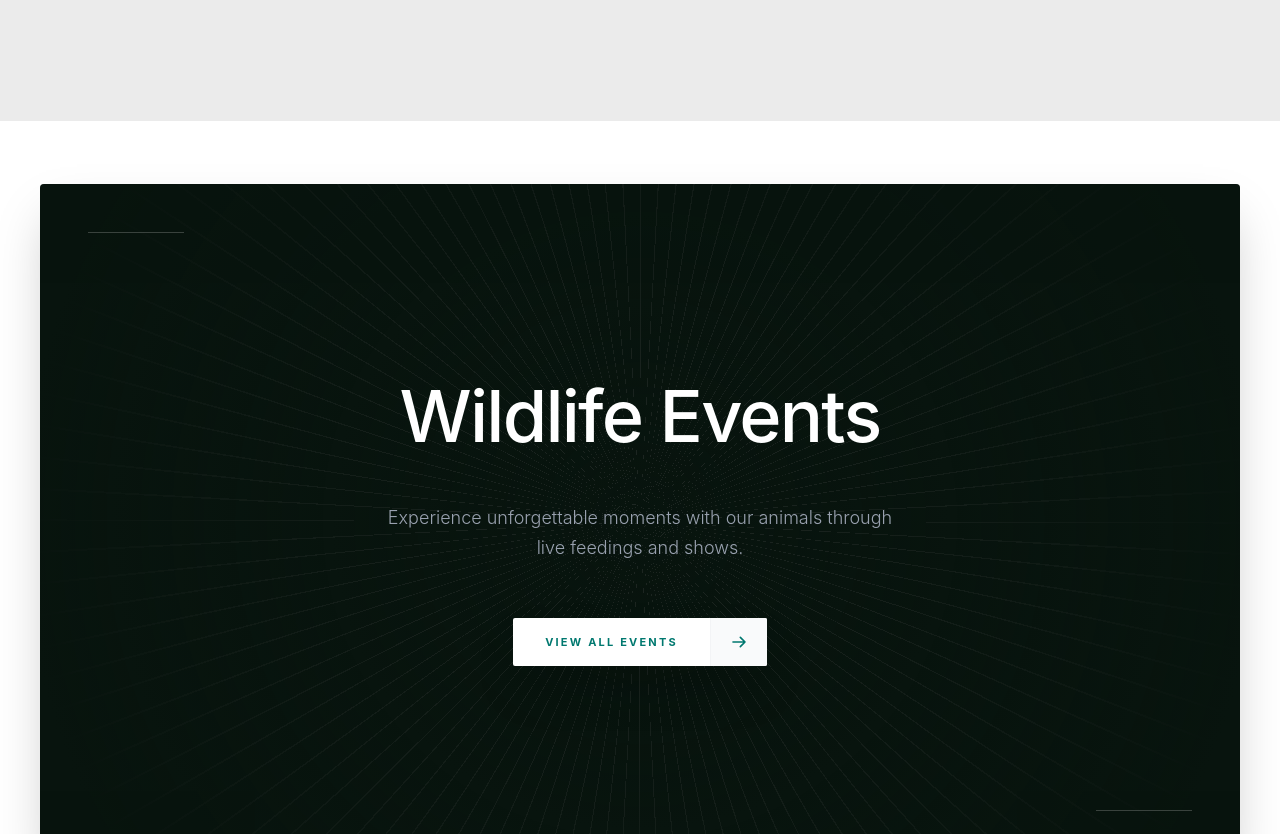
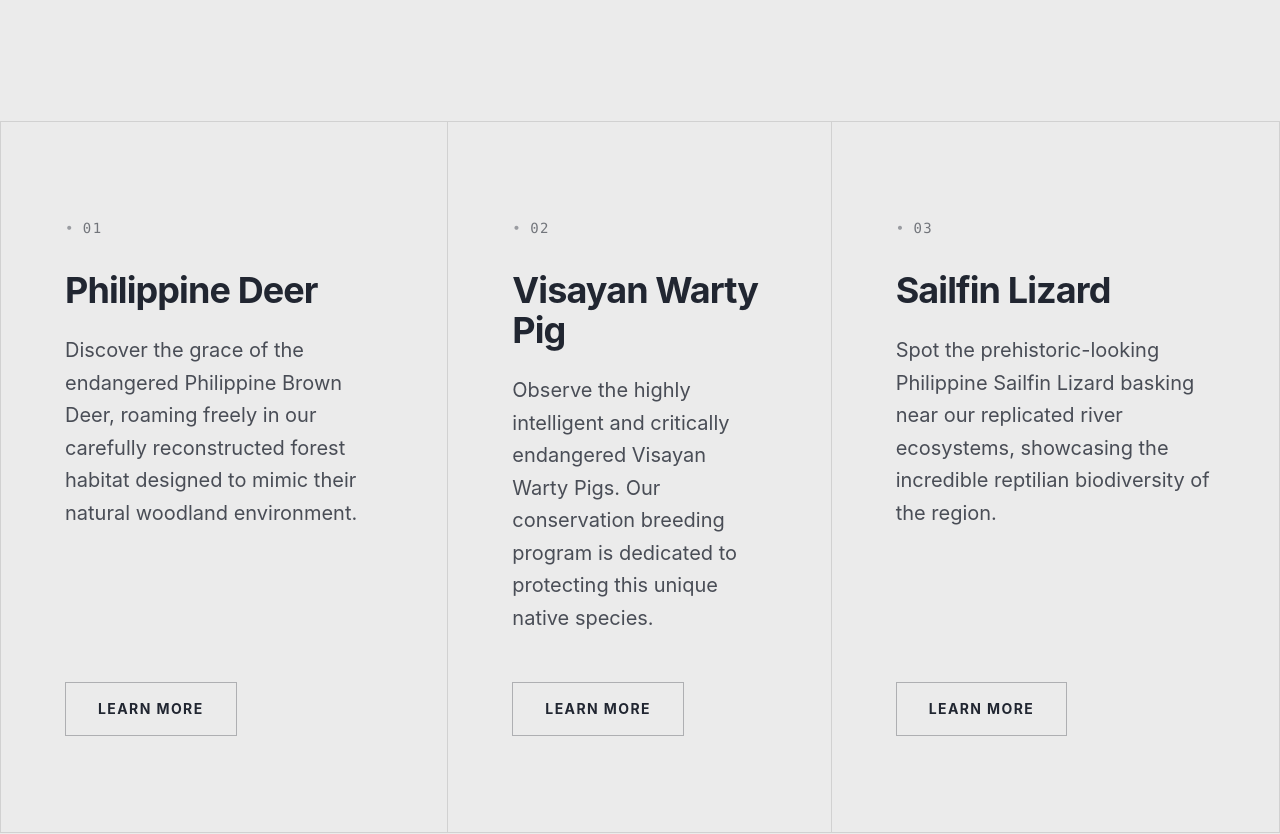
Before and after one commit to leigabriel/zoo-bulusan-calapan, a React (Vite) app in the folder frontend/: page / in a window 1280 px wide. Shown: the part 2512-3346 px from the top of the page. Built offline with nearby package versions, Linux system fonts and the light colour scheme; no server answers.

Commit message:
fix, refinement, resolve, and refractor all issues and errors

```diff
--- a/frontend/index.html
+++ b/frontend/index.html
@@ -4,7 +4,7 @@
     <meta charset="UTF-8" />
     <meta name="viewport" content="width=device-width, initial-scale=1.0" />
     <link rel="stylesheet" href="https://cdnjs.cloudflare.com/ajax/libs/font-awesome/6.5.0/css/all.min.css" crossorigin="anonymous" referrerpolicy="no-referrer" />
-    <link rel="shortcut icon" href="https://cdn-icons-png.flaticon.com/128/1864/1864472.png" type="image/x-icon">
+    <link rel="shortcut icon" href="https://cdn-icons-png.flaticon.com/128/12801/12801273.png" type="image/x-icon">
     <title>Bulusan Zoo</title>
   </head>
   <body>
--- a/frontend/src/pages/auth/LoginPage.jsx
+++ b/frontend/src/pages/auth/LoginPage.jsx
@@ -516,7 +516,7 @@ const LoginPage = () => {
             <div className="w-full md:w-1/2 flex flex-col justify-center px-6 py-12 sm:px-12 lg:px-24 bg-white">
                 <div className="w-full max-w-md mx-auto">
                     <h2 className="text-3xl lg:text-4xl font-bold text-gray-900 mb-2 tracking-tight">
-                        <span className='text-emerald-600 italic text-[1.5rem]'>Bulusan Zoo</span> <br />
+                        <span className='text-emerald-600 text-[1.5rem]'>Bulusan Zoo</span> <br />
                         Welcome Back!
                     </h2>
                     <p className="text-gray-500 text-sm lg:text-base mb-10">
--- a/frontend/src/pages/auth/RegisterPage.jsx
+++ b/frontend/src/pages/auth/RegisterPage.jsx
@@ -440,7 +440,7 @@ const RegisterPage = () => {
             <div className="w-full md:w-1/2 flex flex-col justify-center px-6 py-12 sm:px-12 lg:px-24 bg-white min-h-screen overflow-y-auto">
                 <div className="w-full max-w-md mx-auto">
                     <h2 className="text-3xl lg:text-4xl font-bold text-gray-900 mb-2 tracking-tight">
-                        <span className='text-emerald-600 italic text-[1.5rem]'>Bulusan Zoo</span> <br />
+                        <span className='text-emerald-600 text-[1.5rem]'>Bulusan Zoo</span> <br />
                         Create Account
                     </h2>
                     <p className="text-gray-500 text-sm lg:text-base mb-8 leading-relaxed">
--- a/frontend/src/pages/user/Home.jsx
+++ b/frontend/src/pages/user/Home.jsx
@@ -148,9 +148,60 @@ const Home = () => {
                     </div>
                 </section>
 
+                <section className="w-full bg-[#ebebeb] text-[#212631] border-1 border-[#d1d1d1]">
+                    <div className="max-w-[1600px] mx-auto px-6 md:px-12 lg:px-16">
+                        <div className="grid grid-cols-1 md:grid-cols-3 divide-y md:divide-y-0 md:divide-x divide-[#d1d1d1]">
 
+                            <article className="py-16 md:py-24 md:pr-12 lg:pr-16 flex flex-col h-full">
+                                <div className="text-[#212631]/60 text-xs md:text-sm font-mono font-medium tracking-widest mb-6 lg:mb-8">
+                                    <span className="text-[#212631]/40 mr-2">•</span>01
+                                </div>
+                                <h3 className="text-[1.75rem] md:text-3xl lg:text-4xl font-bold text-[#212631] mb-4 lg:mb-6 tracking-tight">
+                                    Philippine Deer
+                                </h3>
+                                <p className="text-base md:text-lg lg:text-xl text-[#212631]/80 leading-relaxed mb-8 lg:mb-12">
+                                    Discover the grace of the endangered Philippine Brown Deer, roaming freely in our carefully reconstructed forest habitat designed to mimic their natural woodland environment.
+                                </p>
+                                <button className="mt-auto self-start border border-[#212631]/30 text-[#212631] text-xs md:text-sm font-bold tracking-widest uppercase px-6 py-3 md:px-8 md:py-4 hover:bg-[#212631] hover:text-[#ebebeb] transition-all duration-300">
+                                    Learn More
+                                </button>
+                            </article>
 
-                <section id="events-section" className="relative bg-white p-3 sm:p-4 md:p-6 lg:p-10 min-h-[10vh] sm:min-h-[80vh] md:min-h-screen flex items-center justify-center overflow-hidden w-full">
+                            <article className="py-16 md:py-24 md:px-12 lg:px-16 flex flex-col h-full">
+                                <div className="text-[#212631]/60 text-xs md:text-sm font-mono font-medium tracking-widest mb-6 lg:mb-8">
+                                    <span className="text-[#212631]/40 mr-2">•</span>02
+                                </div>
+                                <h3 className="text-[1.75rem] md:text-3xl lg:text-4xl font-bold text-[#212631] mb-4 lg:mb-6 tracking-tight">
+                                    Visayan Warty Pig
+                                </h3>
+                                <p className="text-base md:text-lg lg:text-xl text-[#212631]/80 leading-relaxed mb-8 lg:mb-12">
+                                    Observe the highly intelligent and critically endangered Visayan Warty Pigs. Our conservation breeding program is dedicated to protecting this unique native species.
+                                </p>
+                                <button className="mt-auto self-start border border-[#212631]/30 text-[#212631] text-xs md:text-sm font-bold tracking-widest uppercase px-6 py-3 md:px-8 md:py-4 hover:bg-[#212631] hover:text-[#ebebeb] transition-all duration-300">
+                                    Learn More
+                                </button>
+                            </article>
+
+                            <article className="py-16 md:py-24 md:pl-12 lg:pl-16 flex flex-col h-full">
+                                <div className="text-[#212631]/60 text-xs md:text-sm font-mono font-medium tracking-widest mb-6 lg:mb-8">
+                                    <span className="text-[#212631]/40 mr-2">•</span>03
+                                </div>
+                                <h3 className="text-[1.75rem] md:text-3xl lg:text-4xl font-bold text-[#212631] mb-4 lg:mb-6 tracking-tight">
+                                    Sailfin Lizard
+                                </h3>
+                                <p className="text-base md:text-lg lg:text-xl text-[#212631]/80 leading-relaxed mb-8 lg:mb-12">
+                                    Spot the prehistoric-looking Philippine Sailfin Lizard basking near our replicated river ecosystems, showcasing the incredible reptilian biodiversity of the region.
+                                </p>
+                                <button className="mt-auto self-start border border-[#212631]/30 text-[#212631] text-xs md:text-sm font-bold tracking-widest uppercase px-6 py-3 md:px-8 md:py-4 hover:bg-[#212631] hover:text-[#ebebeb] transition-all duration-300">
+                                    Learn More
+                                </button>
+                            </article>
+
+                        </div>
+                    </div>
+                </section>
+
+                <section id="events-section" className="relative bg-[#ebebeb] p-3 sm:p-4 md:p-6 lg:p-10 min-h-[10vh] sm:min-h-[80vh] md:min-h-screen flex items-center justify-center overflow-hidden w-full">
 
                     <div className="relative w-full max-w-[1500px] min-h-[400px] sm:min-h-[500px] md:aspect-video bg-[#08140e] rounded-xl sm:rounded-2xl md:rounded-sm flex flex-col items-center justify-center overflow-hidden p-6 sm:p-8 md:p-16 lg:p-24 shadow-2xl">
 
```
